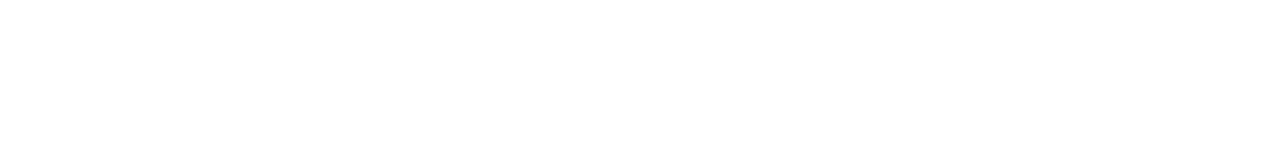
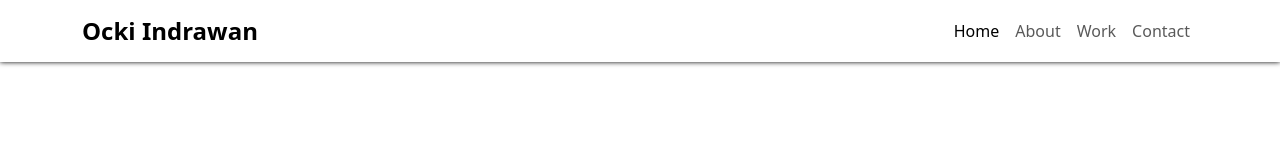
Before and after one commit to apiksArt/portfolio, a plain HTML site: page index.html in a window 1280 px wide. Drawn offline with nearby package versions, Linux system fonts and the light colour scheme.

Commit message:
menambah navbar

```diff
--- a/index.html
+++ b/index.html
@@ -13,7 +13,23 @@
 </head>
 
 <body>
-
+    <nav class="navbar navbar-expand-lg">
+        <div class="container">
+            <a class="navbar-brand fs-4 fw-bold" href="#">Ocki Indrawan</a>
+            <button class="navbar-toggler" type="button" data-bs-toggle="collapse" data-bs-target="#navbarNavAltMarkup"
+                aria-controls="navbarNavAltMarkup" aria-expanded="false" aria-label="Toggle navigation">
+                <span class="navbar-toggler-icon"></span>
+            </button>
+            <div class="collapse navbar-collapse" id="navbarNavAltMarkup">
+                <div class="navbar-nav ms-auto">
+                    <a class="nav-link active" aria-current="page" href="#">Home</a>
+                    <a class="nav-link" href="#">About</a>
+                    <a class="nav-link" href="#">Work</a>
+                    <a class="nav-link" href="#">Contact</a>
+                </div>
+            </div>
+        </div>
+    </nav>
 
 
 
--- a/style.css
+++ b/style.css
@@ -0,0 +1,3 @@
+.navbar {
+    box-shadow: 0px 0px 5px 0px black;
+}
```
